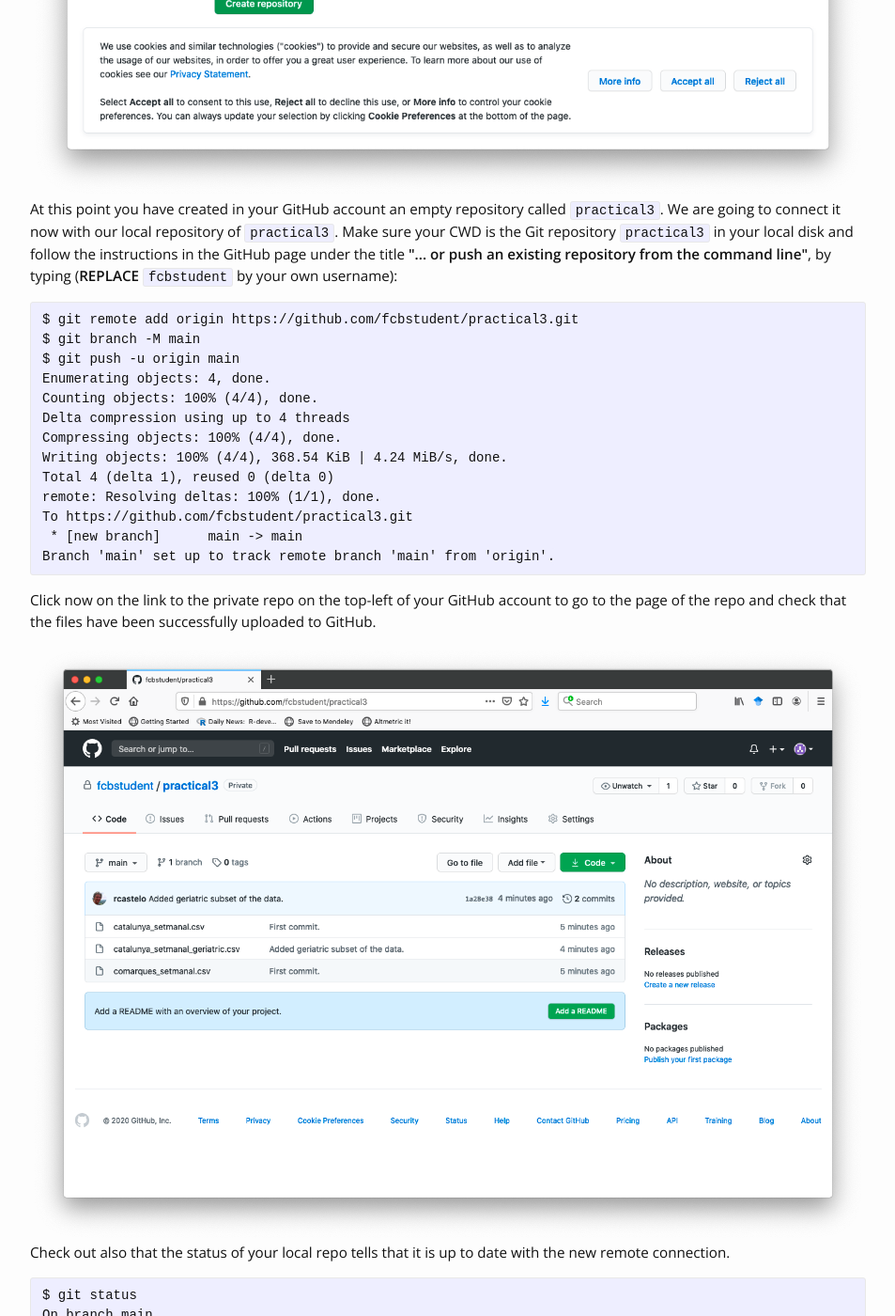
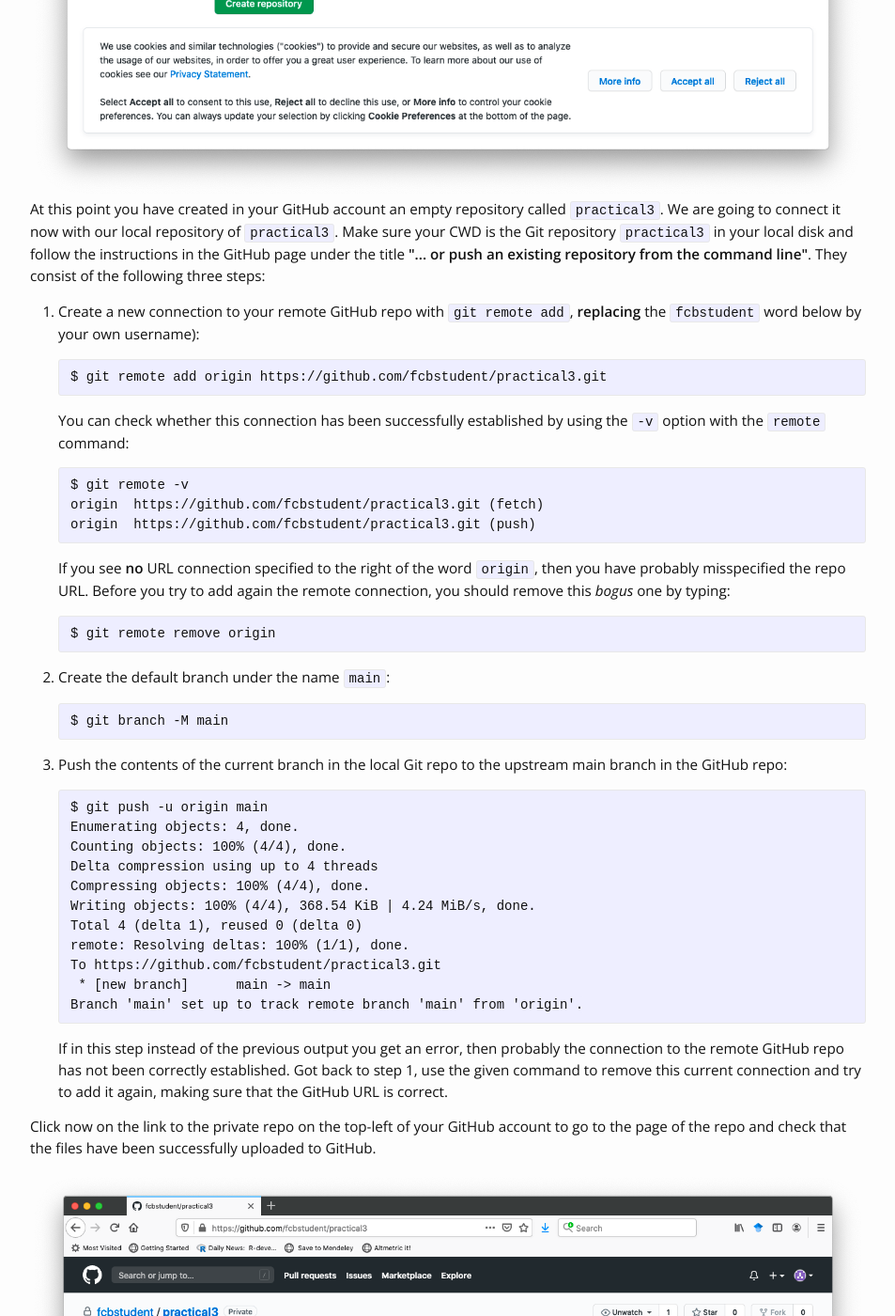
Before and after one commit to funcompbio/funcompbio.github.io, a Jekyll site: the page built from practical3/practical3.md, in a window 1280 px wide and 1400 px high, scrolled down 4956 px. Shown: the whole window at 94% size, without its empty margins (163-1116 px from the left). Built offline with Jekyll 4.4.1, drawn with Linux system fonts in a browser that asks for light colours; nearby versions of some CDN libraries.

Commit message:
Updated practical 3.

```diff
--- a/practical3/practical3.html
+++ b/practical3/practical3.html
@@ -96,10 +96,20 @@ Date:   Thu Oct 7 17:55:50 2020 +0200
 <img src="./GHnewrepo2.png" />
 
 </div>
-<p>At this point you have created in your GitHub account an empty repository called <code>practical3</code>. We are going to connect it now with our local repository of <code>practical3</code>. Make sure your CWD is the Git repository <code>practical3</code> in your local disk and follow the instructions in the GitHub page under the title <strong>&quot;... or push an existing repository from the command line&quot;</strong>, by typing (<strong>REPLACE</strong> <code>fcbstudent</code> by your own username):</p>
-<pre><code>$ git remote add origin https://github.com/fcbstudent/practical3.git
-$ git branch -M main
-$ git push -u origin main
+<p>At this point you have created in your GitHub account an empty repository called <code>practical3</code>. We are going to connect it now with our local repository of <code>practical3</code>. Make sure your CWD is the Git repository <code>practical3</code> in your local disk and follow the instructions in the GitHub page under the title <strong>&quot;... or push an existing repository from the command line&quot;</strong>. They consist of the following three steps:</p>
+<ol style="list-style-type: decimal">
+<li><p>Create a new connection to your remote GitHub repo with <code>git remote add</code>, <strong>replacing</strong> the <code>fcbstudent</code> word below by your own username):</p>
+<pre><code>$ git remote add origin https://github.com/fcbstudent/practical3.git</code></pre>
+<p>You can check whether this connection has been successfully established by using the <code>-v</code> option with the <code>remote</code> command:</p>
+<pre><code>$ git remote -v
+origin  https://github.com/fcbstudent/practical3.git (fetch)
+origin  https://github.com/fcbstudent/practical3.git (push)</code></pre>
+<p>If you see <strong>no</strong> URL connection specified to the right of the word <code>origin</code>, then you have probably misspecified the repo URL. Before you try to add again the remote connection, you should remove this <em>bogus</em> one by typing:</p>
+<pre><code>$ git remote remove origin</code></pre></li>
+<li><p>Create the default branch under the name <code>main</code>:</p>
+<pre><code>$ git branch -M main</code></pre></li>
+<li><p>Push the contents of the current branch in the local Git repo to the upstream main branch in the GitHub repo:</p>
+<pre><code>$ git push -u origin main
 Enumerating objects: 4, done.
 Counting objects: 100% (4/4), done.
 Delta compression using up to 4 threads
@@ -110,6 +120,8 @@ remote: Resolving deltas: 100% (1/1), done.
 To https://github.com/fcbstudent/practical3.git
  * [new branch]      main -&gt; main
 Branch &#39;main&#39; set up to track remote branch &#39;main&#39; from &#39;origin&#39;.</code></pre>
+<p>If in this step instead of the previous output you get an error, then probably the connection to the remote GitHub repo has not been correctly established. Got back to step 1, use the given command to remove this current connection and try to add it again, making sure that the GitHub URL is correct.</p></li>
+</ol>
 <p>Click now on the link to the private repo on the top-left of your GitHub account to go to the page of the repo and check that the files have been successfully uploaded to GitHub.</p>
 <div class="figure">
 <img src="./GHnewrepo3.png" />
```
